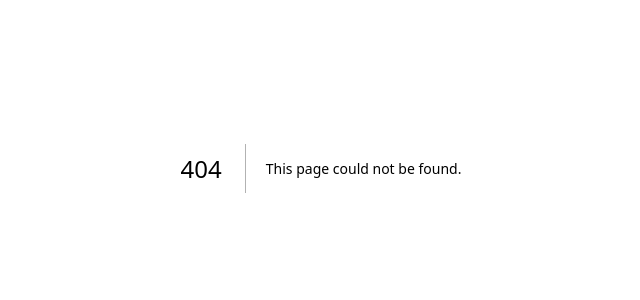
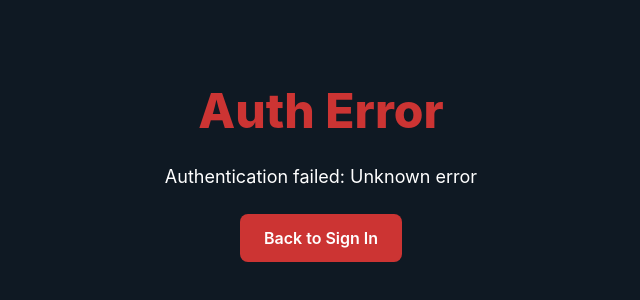
Before and after one commit to wgosborne/HomeRunApp, a Next.js app: page /auth/error in a window 1280 px wide. Before the commit this address had no page. Shown: the part 232-532 px from the top of the page, without its empty margins (319-959 px from the left). Built offline with nearby package versions, Linux system fonts and the light colour scheme.

Commit message:
feat: add auth error page for NextAuth redirects

```diff
--- /dev/null
+++ b/app/auth/error/page.tsx
@@ -0,0 +1,65 @@
+"use client";
+
+import Link from "next/link";
+import { useSearchParams } from "next/navigation";
+
+export default function AuthError() {
+  const searchParams = useSearchParams();
+  const error = searchParams.get("error") || "Unknown error";
+
+  return (
+    <div
+      style={{
+        minHeight: "100vh",
+        display: "flex",
+        alignItems: "center",
+        justifyContent: "center",
+        backgroundColor: "#0f1923",
+        padding: "20px",
+      }}
+    >
+      <div
+        style={{
+          textAlign: "center",
+          maxWidth: "600px",
+        }}
+      >
+        <h1
+          style={{
+            color: "#CC3433",
+            fontSize: "48px",
+            fontWeight: 800,
+            marginBottom: "16px",
+          }}
+        >
+          Auth Error
+        </h1>
+        <p
+          style={{
+            color: "#FFFFFF",
+            fontSize: "18px",
+            marginBottom: "24px",
+          }}
+        >
+          {error === "Configuration"
+            ? "There's a configuration issue with authentication. Please contact support."
+            : `Authentication failed: ${error}`}
+        </p>
+        <Link
+          href="/auth/signin"
+          style={{
+            display: "inline-block",
+            backgroundColor: "#CC3433",
+            color: "white",
+            padding: "12px 24px",
+            borderRadius: "8px",
+            textDecoration: "none",
+            fontWeight: 600,
+          }}
+        >
+          Back to Sign In
+        </Link>
+      </div>
+    </div>
+  );
+}
```
